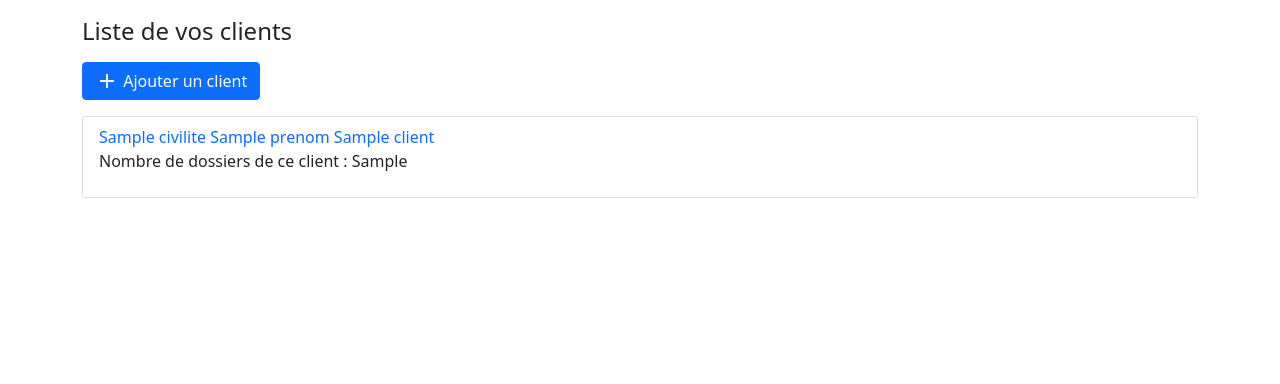
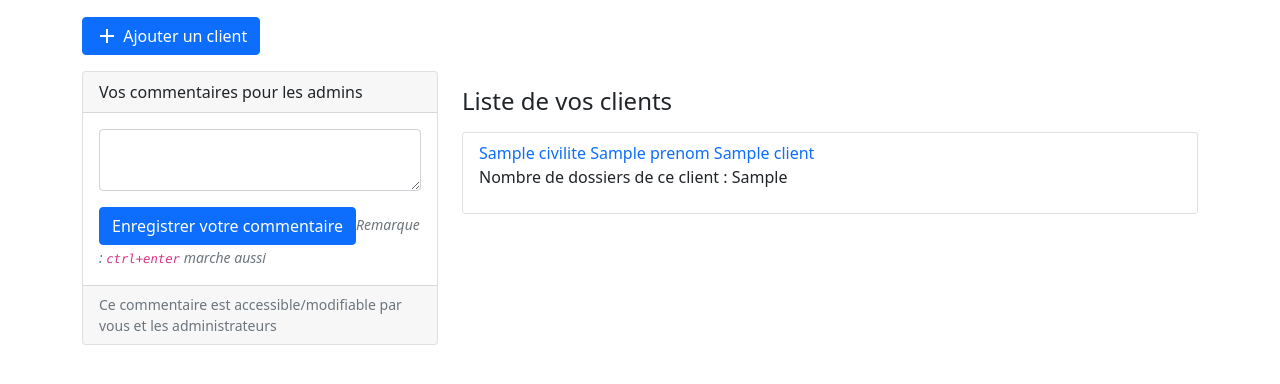
Before and after one commit to jeansordes/confort-maison-occitanie, a PHP site: template src/templates/roles/commercial/default.html.twig in a window 1280 px wide. Shown: the part 119-503 px from the top of the page. Run offline with PHP 8.4, Linux system fonts and the light colour scheme; the template is opened without the code that fills it: most values are stand-ins (such as "Sample title", 1, 10 or a date in 2020); some libraries are stand-ins or nearby versions.

Commit message:
Comment section added (commercial + dossier)

```diff
--- a/public/index.js
+++ b/public/index.js
@@ -0,0 +1,9 @@
+let commentForm = document.getElementById('commentForm');
+
+commentForm.querySelector('textarea').addEventListener('keypress', event => {
+    if ((event.keyCode == 10 || event.keyCode == 13 || event.key == 'Enter') && event.ctrlKey) {
+        event.preventDefault();
+        commentForm.submit();
+        return true;
+    }
+});
--- a/src/sql-utilities.php
+++ b/src/sql-utilities.php
@@ -29,6 +29,10 @@ function getSqlQueryString($key)
         'get_file' => 'select * from fichiers where file_name = :file_name',
         'new_comment_client' => 'update clients_des_commerciaux set commentaire_commercial = :comment where id_client = :id_client',
         'get_comment_client' => 'select commentaire_commercial from clients_des_commerciaux where id_client = :id_client',
+        'new_comment_commercial' => 'update utilisateurs set commentaire_admin = :comment where id_utilisateur = :id_commercial',
+        'get_comment_commercial' => 'select commentaire_admin from utilisateurs where id_utilisateur = :id_commercial',
+        'new_comment_dossier' => 'update dossiers set commentaire = :comment where id_dossier = :id_dossier',
+        'get_comment_dossier' => 'select commentaire from dossiers where id_dossier = :id_dossier',
         '' => '',
     ][$key];
 }
--- /dev/null
+++ b/src/templates/components/vos-commentaires.html.twig
@@ -0,0 +1,13 @@
+<div class="card mb-3">
+	<div class="card-header">Vos commentaires
+		{{ about }}</div>
+	<form method="post" action="{{ currentUrl }}/comment" class="card-body" id="commentForm" autocomplete="off">
+		<textarea name="comment" type="text" class="form-control mb-3">{{ comment }}</textarea>
+		<button class="btn btn-primary">Enregistrer votre commentaire</button>
+		<small class="text-muted fst-italic">Remarque :
+			<code>ctrl+enter</code>
+			marche aussi</small>
+	</form>
+	<small class="card-footer text-muted">Ce commentaire est accessible/modifiable par vous et
+		{{ isAdmin ? 'le commercial' : 'les administrateurs' }}</small>
+</div>
--- a/src/templates/roles/admin/default.html.twig
+++ b/src/templates/roles/admin/default.html.twig
@@ -21,8 +21,7 @@
 					<ul class="list-group list-group-flush">
 						{% for commercial in commerciaux %}
 							<li class="list-group-item">
-								<a class="text-decoration-none" href="/admin/co/{{ commercial.id_personne }}">{{ commercial.prenom ~ ' ' ~ commercial.nom_famille}}
-									(uid:{{ commercial.id_personne }})</a>
+								<a class="text-decoration-none" href="/admin/co/{{ commercial.id_personne }}">{{ commercial.prenom ~ ' ' ~ commercial.nom_famille}}</a>
 							</li>
 						{% endfor %}
 					</ul>
@@ -43,8 +42,7 @@
 						<ul class="list-group list-group-flush">
 							{% for fournisseur in fournisseurs %}
 								<li class="list-group-item">
-									<a class="text-decoration-none" href="/admin/f/{{ fournisseur.id_personne }}">{{ fournisseur.prenom ~ ' ' ~ fournisseur.nom_famille}}
-										(uid:{{ fournisseur.id_personne }})</a>
+									<a class="text-decoration-none" href="/admin/f/{{ fournisseur.id_personne }}">{{ fournisseur.prenom ~ ' ' ~ fournisseur.nom_famille}}</a>
 								</li>
 							{% endfor %}
 						</ul>
--- a/src/templates/roles/commercial/default.html.twig
+++ b/src/templates/roles/commercial/default.html.twig
@@ -8,16 +8,23 @@
 	{% set adminBaseURL = 'admin/co/' %}
 	<div class="container my-5 pt-5">
 		{% include 'components/connected-as.html.twig' %}
-		<h4 class="my-3">Liste
-			{{ isAdmin ? 'des clients de ' ~ commercial.prenom ~ ' ' ~ commercial.nom_famille ~ ' (uid:' ~ commercial.id_personne ~ ')' : 'de vos clients' }}</h4>
-		<p>
+
+		<div class="mb-3">
 			{% if isAdmin %}
-				{% include 'components/back-link.html.twig' %}
+				{% include 'components/back-link.html.twig' with {href: '..'} %}
 			{% endif %}
 			<a href="{{ currentUrl }}/new-client" class="btn btn-primary">
 				<i class="material-icons">add</i>
 				Ajouter un client</a>
-		</p>
+		</div>
+
+		<div class="row">
+			<div class="col-12 col-md-4">
+				{% include "components/vos-commentaires.html.twig" with {about: 'pour ' ~ (isAdmin ? 'ce commercial' : 'les admins') } %}
+			</div>
+			<div class="col-12 col-md-8">
+                <h4 class="my-3">Liste
+                    {{ isAdmin ? 'des clients de ' ~ commercial.prenom ~ ' ' ~ commercial.nom_famille : 'de vos clients' }}</h4>
 				{% if clients|length > 0 %}
 					<div class="card">
 						<ul class="list-group list-group-flush">
@@ -35,4 +42,6 @@
 					<p class="text-muted fst-italic">Il n'y a aucun clients à afficher</p>
 				{% endif %}
 			</div>
+		</div>
+	</div>
 {% endblock %}
```
Also changed, not shown: src/routes/commercial.php (+36 -7 lines), src/templates/roles/commercial/id-client.html.twig (+10 -13 lines), src/templates/roles/commercial/id-dossier.html.twig (+17 -5 lines). Lines whose indentation alone changed are shown as unchanged.
